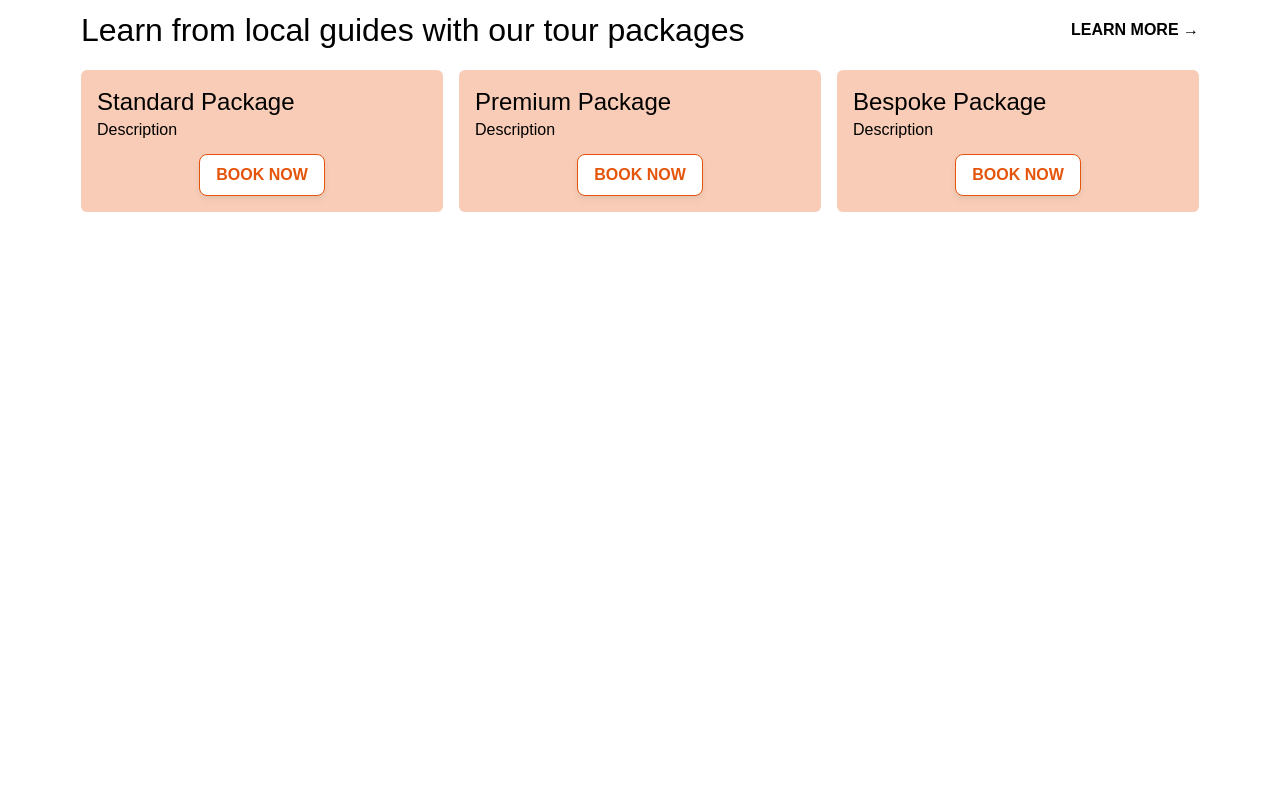
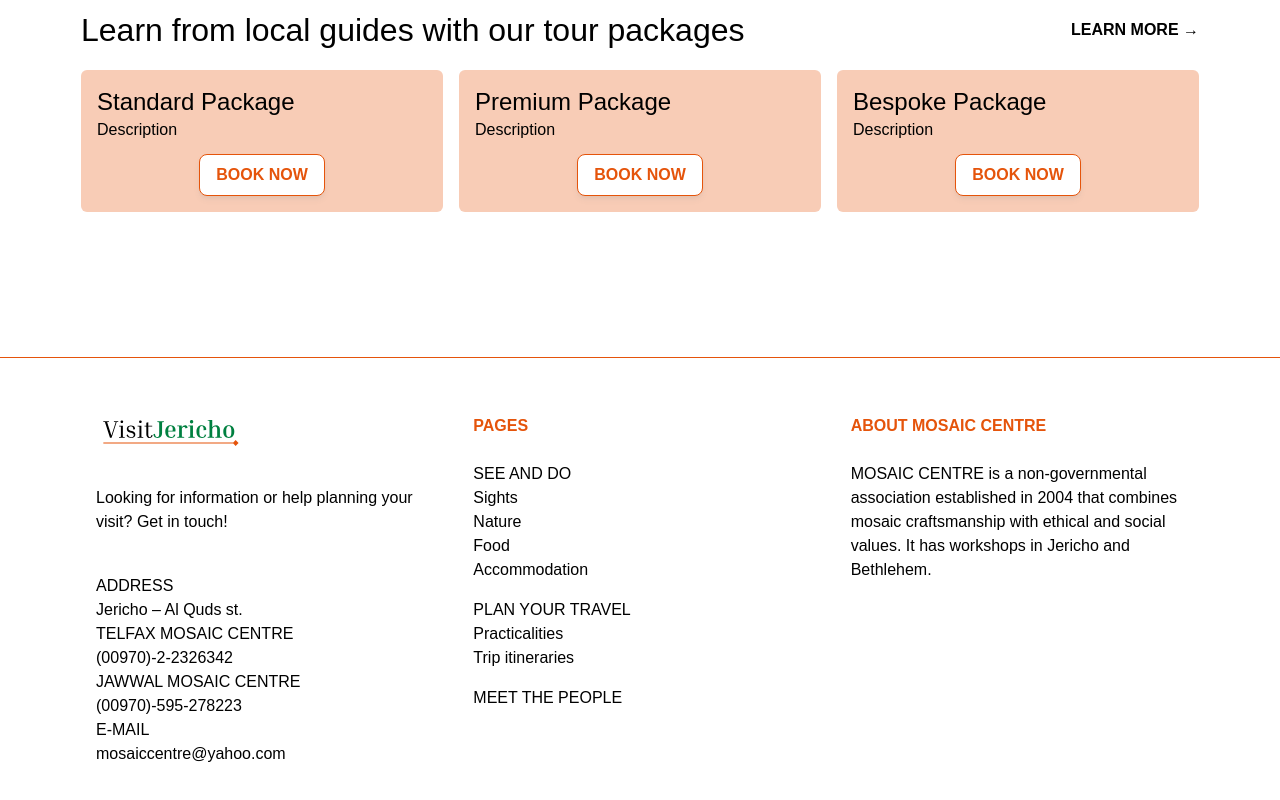
Before and after one commit to monikadybalska/visitjericho, a Next.js app: page / in a window 1280 px wide. Shown: the part 4778-5578 px from the top of the page. Before the commit the page ends 5055 px from the top, so only its background shows below. Built offline with nearby package versions, Linux system fonts and the light colour scheme; a web font is replaced by a local one.

Commit message:
feat: added footer

```diff
--- /dev/null
+++ b/app/components/footer/footer.tsx
@@ -0,0 +1,62 @@
+import HeaderLogo from "../header-logo";
+
+export default function Footer() {
+  return (
+    <div className="grid grid-cols-3 gap-3 w-full max-w-screen-xl">
+      <div className="flex flex-col gap-10 p-4">
+        <a href="/" className="hidden sm:block">
+          <HeaderLogo />
+        </a>
+        <p>
+          Looking for information or help planning your visit? Get in touch!
+        </p>
+        <div>
+          <h3 className="text-base font-medium uppercase">Address</h3>
+          <p>Jericho – Al Quds st.</p>
+          <h3 className="text-base font-medium uppercase">
+            Telfax Mosaic Centre
+          </h3>
+          <p>(00970)-2-2326342</p>
+          <h3 className="text-base font-medium uppercase">
+            Jawwal Mosaic Centre
+          </h3>
+          <p>(00970)-595-278223</p>
+          <h3 className="text-base font-medium uppercase">E-mail</h3>
+          <p>mosaiccentre@yahoo.com</p>
+        </div>
+      </div>
+      <div className="flex flex-col gap-6 p-4">
+        <h2 className="text-base font-bold uppercase text-orange">Pages</h2>
+        <div className="flex flex-col gap-4">
+          <div>
+            <h3 className="text-base font-medium uppercase">See and do</h3>
+            <p>Sights</p>
+            <p>Nature</p>
+            <p>Food</p>
+            <p>Accommodation</p>
+          </div>
+          <div>
+            <h3 className="text-base font-medium uppercase">
+              Plan your travel
+            </h3>
+            <p>Practicalities</p>
+            <p>Trip itineraries</p>
+          </div>
+          <div>
+            <h3 className="text-base font-medium uppercase">Meet the people</h3>
+          </div>
+        </div>
+      </div>
+      <div className="flex flex-col gap-6 p-4">
+        <h2 className="text-base font-bold uppercase text-orange">
+          About Mosaic Centre
+        </h2>
+        <p>
+          MOSAIC CENTRE is a non-governmental association established in 2004
+          that combines mosaic craftsmanship with ethical and social values. It
+          has workshops in Jericho and Bethlehem.
+        </p>
+      </div>
+    </div>
+  );
+}
--- a/app/layout.tsx
+++ b/app/layout.tsx
@@ -1,10 +1,8 @@
 import type { Metadata } from "next";
 import { Inria_Sans, Inria_Serif } from "next/font/google";
-import { Provider } from "react";
 import "./globals.css";
 import { NavbarWithMegaMenu } from "./components/navbar/navbar";
-import { Providers } from "./providers";
-import HeaderLogo from "./components/header-logo";
+import Footer from "./components/footer/footer";
 
 const inriaSans = Inria_Sans({
   subsets: ["latin"],
@@ -32,12 +30,15 @@ export default function RootLayout({
   return (
     <html lang="en" className={`${inriaSans.variable} ${inriaSerif.variable}`}>
       <body className={`${inriaSans.variable} ${inriaSerif.variable}`}>
-        {/* <div className="block w-full rounded-xl none backdrop-saturate-200 backdrop-blur-2xl bg-opacity-80 border border-white/80 bg-white text-white mx-auto max-w-screen-xl px-4 py-2"> */}
         <div className="flex flex-col items-center justify-between px-5 py-10 sm:px-20">
           <NavbarWithMegaMenu />
         </div>
-        {/* </div> */}
         {children}
+        <div className="border-t border-orange mt-20">
+          <div className="flex flex-col items-center justify-between px-5 py-10 sm:px-20">
+            <Footer />
+          </div>
+        </div>
       </body>
     </html>
   );
--- a/app/page.tsx
+++ b/app/page.tsx
@@ -38,7 +38,7 @@ export default function Home() {
                 role="label"
                 className={`uppercase bg-${section.color}-light pl-5 py-2 sm:pl-20 items-center flex w-2/5 rounded-r-md`}
               >
-                <h2 className="font-medium text-base">{section.label}</h2>
+                <h2 className="text-base font-medium">{section.label}</h2>
               </div>
               <div className="flex flex-col w-full items-center px-5 sm:px-20">
                 {section.subsections.map((subsection) => {
```
